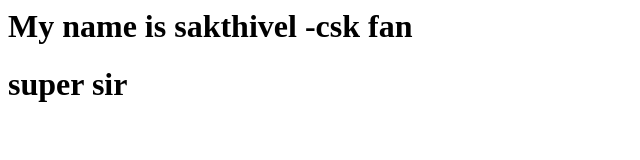
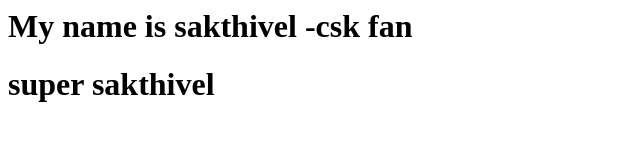
Before and after one commit to S-Sakthivel2007/githubwork, a plain HTML site: page index.html in a window 1280 px wide. Shown: the whole page, without its empty margins (0-640 px from the left). Drawn offline with Linux system fonts and the light colour scheme.

Commit message:
Update index.html

```diff
--- a/index.html
+++ b/index.html
@@ -1,6 +1,6 @@
 <html>
 <body>
     <h1>My name is sakthivel -csk fan</h1>
-    <h1>super sir</h1>
+    <h1>super sakthivel</h1>
 </body>
 </html>
```
